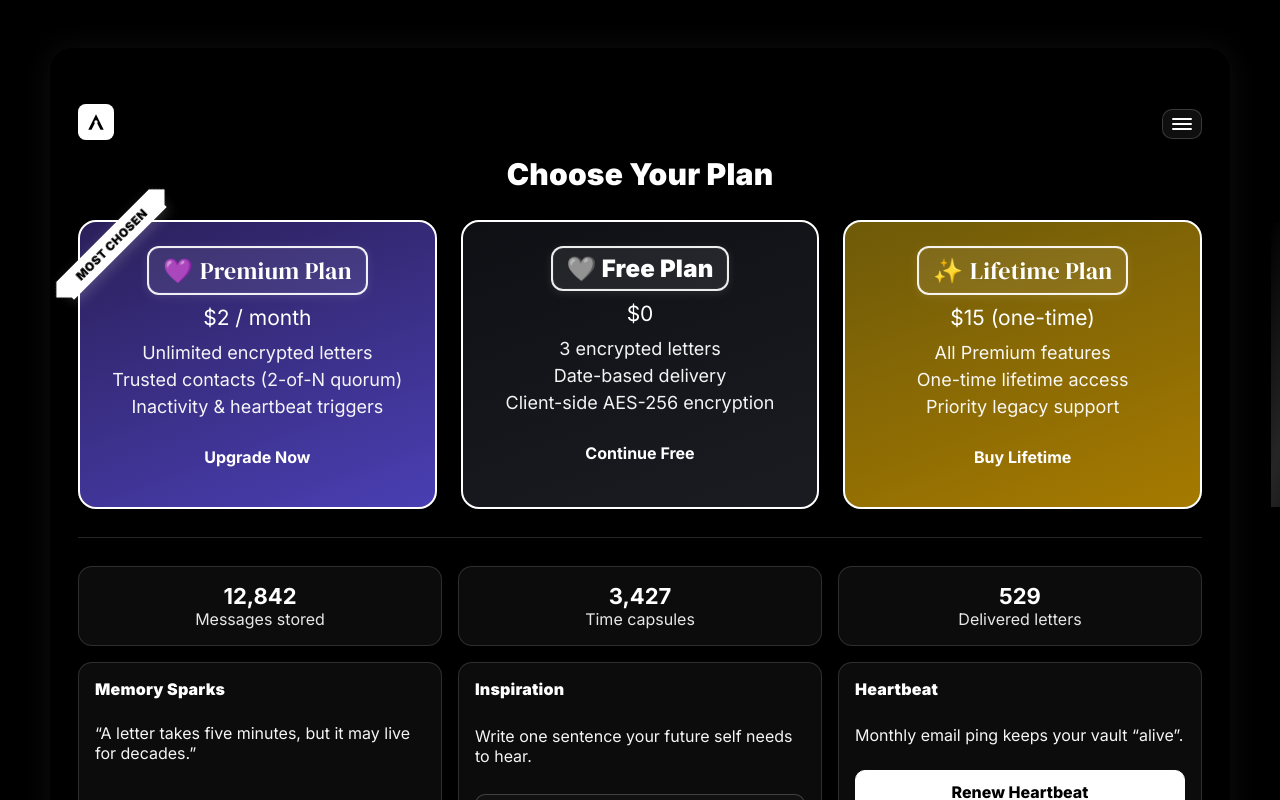
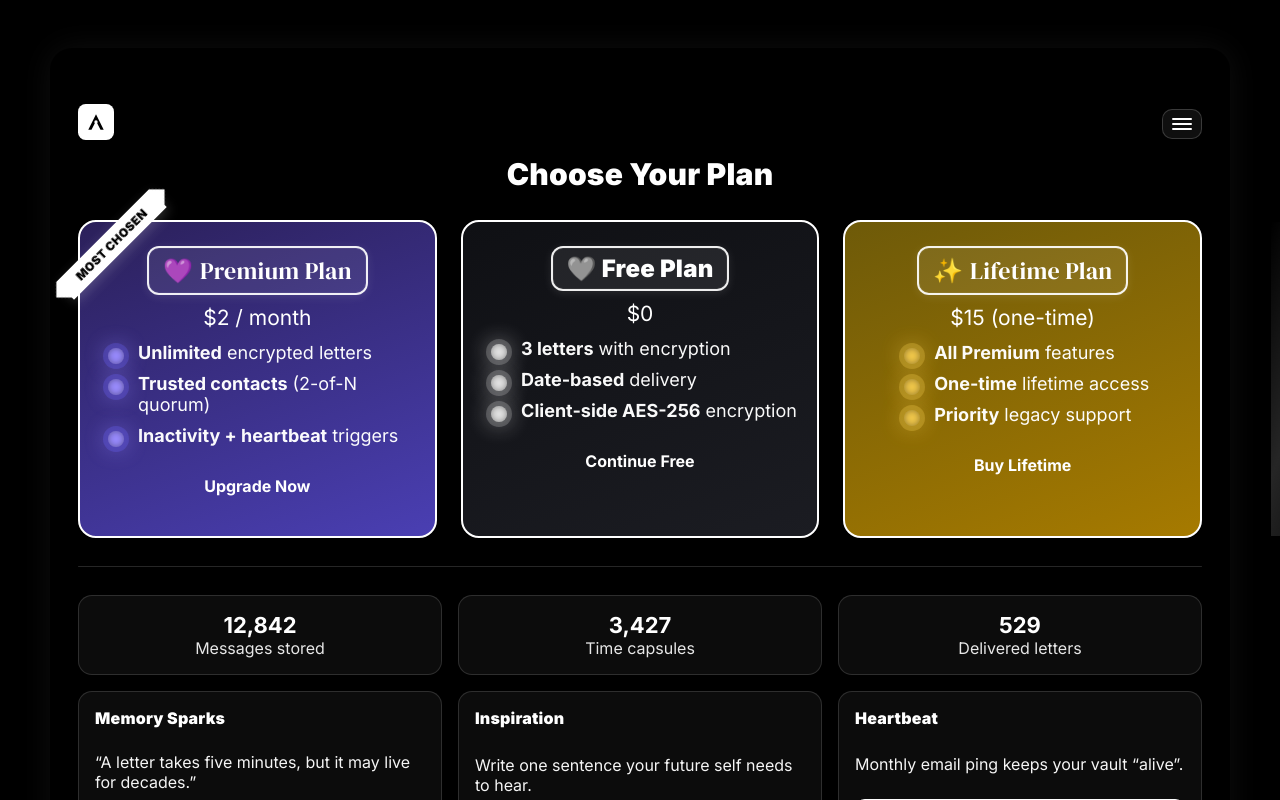
Before and after one commit to emirusmaximus/after-me-starter, a Next.js app: page /dashboard in a window 1280 px wide. Shown: the top 800 px of the page. Built offline with nearby package versions, Linux system fonts and the light colour scheme.

Commit message:
Update page.tsx

```diff
--- a/app/dashboard/page.tsx
+++ b/app/dashboard/page.tsx
@@ -18,7 +18,6 @@ export default function InverseDashboard() {
         {/* Topbar */}
         <div className="topbar">
           <Link href="/" className="brand" aria-label="After.Me — Home">
-            {/* Logo daha büyük */}
             <img src="/logo.svg" width={36} height={36} alt="After.Me" />
           </Link>
 
@@ -74,11 +73,14 @@ export default function InverseDashboard() {
               <span aria-hidden="true">💜 </span>Premium Plan
             </h2>
             <p className="price">$2 / month</p>
-            <ul>
-              <li>Unlimited encrypted letters</li>
-              <li>Trusted contacts (2-of-N quorum)</li>
-              <li>Inactivity &amp; heartbeat triggers</li>
+
+            {/* Çarpıcı simgeli özellik listesi */}
+            <ul className="features">
+              <li><b>Unlimited</b> encrypted letters</li>
+              <li><b>Trusted contacts</b> (2-of-N quorum)</li>
+              <li><b>Inactivity + heartbeat</b> triggers</li>
             </ul>
+
             <Link href="#" className="btn">Upgrade Now</Link>
           </div>
 
@@ -88,11 +90,13 @@ export default function InverseDashboard() {
               <span aria-hidden="true">🩶 </span>Free Plan
             </h2>
             <p className="price">$0</p>
-            <ul>
-              <li>3 encrypted letters</li>
-              <li>Date-based delivery</li>
-              <li>Client-side AES-256 encryption</li>
+
+            <ul className="features">
+              <li><b>3 letters</b> with encryption</li>
+              <li><b>Date-based</b> delivery</li>
+              <li><b>Client-side AES-256</b> encryption</li>
             </ul>
+
             <Link href="#" className="btn">Continue Free</Link>
           </div>
 
@@ -102,11 +106,13 @@ export default function InverseDashboard() {
               <span aria-hidden="true">✨ </span>Lifetime Plan
             </h2>
             <p className="price">$15 (one-time)</p>
-            <ul>
-              <li>All Premium features</li>
-              <li>One-time lifetime access</li>
-              <li>Priority legacy support</li>
+
+            <ul className="features">
+              <li><b>All Premium</b> features</li>
+              <li><b>One-time</b> lifetime access</li>
+              <li><b>Priority</b> legacy support</li>
             </ul>
+
             <Link href="#" className="btn">Buy Lifetime</Link>
           </div>
         </div>
@@ -232,10 +238,9 @@ export default function InverseDashboard() {
         .wrap{
           min-height:100vh; background:#000; color:#fff;
           display:flex; justify-content:center; align-items:flex-start;
-          padding:48px 24px; /* sayfaya yayıldı */
+          padding:48px 24px;
         }
 
-        /* DIŞ BEYAZ ÇİZGİ KALDIRILDI + ALAN GENİŞLETİLDİ */
         .outer{
           position:relative; background:#000; border:none; border-radius:22px;
           max-width:1180px; width:100%;
@@ -246,7 +251,6 @@ export default function InverseDashboard() {
         .topbar{ display:flex; justify-content:space-between; align-items:center; margin-bottom:12px; }
         .brand{ display:inline-flex; align-items:center; gap:10px; text-decoration:none; }
 
-        /* Hamburger + Menu */
         .menu-wrap{ position:relative }
         .hamburger{
           background:#0f0f0f; border:1px solid rgba(255,255,255,.18);
@@ -254,7 +258,6 @@ export default function InverseDashboard() {
         }
         .hamburger span{ width:20px; height:2px; background:#fff; border-radius:2px }
 
-        /* Menü tipografisi — tüm öğeler birebir aynı */
         .menu{
           position:absolute; top:44px; right:0; z-index:20;
           background:#0b0b0b; border:1px solid rgba(255,255,255,.18); border-radius:12px;
@@ -263,7 +266,7 @@ export default function InverseDashboard() {
           box-shadow:0 10px 26px rgba(255,255,255,.08);
         }
         .menu-item{
-          all: unset; /* reset */
+          all: unset;
           display:block; width:100%; height:44px; line-height:44px; text-align:center;
           padding:0 14px; border-radius:10px; cursor:pointer;
           color:#fff; font-weight:900; font-size:15px; letter-spacing:.2px;
@@ -272,14 +275,17 @@ export default function InverseDashboard() {
 
         .title{ font-size:30px; margin:10px 0 28px; font-weight:900; letter-spacing:.2px }
 
-        .plans{ display:grid; grid-template-columns:repeat(3,1fr); gap:24px } /* biraz ferahlık */
+        .plans{ display:grid; grid-template-columns:repeat(3,1fr); gap:24px }
 
         .card{
           position:relative; border:2px solid #fff; border-radius:18px;
           padding:24px 20px 28px;
           display:flex; flex-direction:column; align-items:center; text-align:center;
           transition:transform .2s ease, box-shadow .2s ease, border-color .2s, filter .2s;
-          overflow:visible; /* kurdela taşması için */
+          overflow:visible;
+          /* accent değişkeni */
+          --accent:#ffffff;
+          --accentGlow: rgba(255,255,255,.35);
         }
         .card:hover{ transform:translateY(-6px); box-shadow:0 10px 26px rgba(255,255,255,.12); border-color:#eaeaea; filter:saturate(1.04) }
 
@@ -287,7 +293,6 @@ export default function InverseDashboard() {
         .serif{ font-family: "DM Serif Display", serif; font-weight:400; }
         .sans{ font-family: Inter, system-ui, sans-serif; font-weight:900; }
 
-        /* PLAN BAŞLIĞI KUTUSU */
         .plan-title{
           display:inline-block;
           margin:0 0 10px;
@@ -301,8 +306,31 @@ export default function InverseDashboard() {
 
         .card h2{ font-size:24px }
         .price{ font-size:21px; margin:0 0 12px }
-        ul{ list-style:none; margin:0 0 18px; padding:0; display:grid; gap:6px }
-        li{ font-size:18px; opacity:.95 }
+
+        /* === Çarpıcı Özellik Listesi === */
+        ul.features{ list-style:none; margin:0 0 18px; padding:0; display:grid; gap:10px }
+        ul.features li{
+          position:relative; padding-left:38px; font-size:18px; opacity:.98;
+          text-align:left; /* kart ortalı ama maddeler soldan */
+        }
+        /* büyük, parlayan nokta */
+        ul.features li::before{
+          content:""; position:absolute; left:8px; top:6px;
+          width:16px; height:16px; border-radius:50%;
+          background: var(--accent);
+          box-shadow:
+            0 0 0 5px var(--accentGlow),
+            0 0 24px var(--accent),
+            inset 0 0 6px rgba(0,0,0,.4);
+          transition: transform .15s ease, box-shadow .2s ease;
+        }
+        .card:hover ul.features li::before{
+          transform:scale(1.08);
+          box-shadow:
+            0 0 0 6px var(--accentGlow),
+            0 0 28px var(--accent),
+            inset 0 0 7px rgba(0,0,0,.45);
+        }
 
         .btn{
           background:#fff; color:#000; text-decoration:none;
@@ -310,10 +338,22 @@ export default function InverseDashboard() {
         }
         .btn:hover{ filter:brightness(.92); transform:translateY(-1px) }
 
-        /* Zeminler */
-        .premium{ background: linear-gradient(160deg, #2b205a 0%, #4a3fb3 100%); }
-        .free{ background: linear-gradient(160deg, #0f1014 0%, #1b1c22 100%); }
-        .lifetime{ background: linear-gradient(160deg, #6e5a09 0%, #a67a00 100%); }
+        /* Zeminler + accent renkleri */
+        .premium{
+          background: linear-gradient(160deg, #2b205a 0%, #4a3fb3 100%);
+          --accent:#9b8dff;              /* parlak mor-mavi nokta */
+          --accentGlow: rgba(108, 99, 255, .28);
+        }
+        .free{
+          background: linear-gradient(160deg, #0f1014 0%, #1b1c22 100%);
+          --accent:#e8e8e8;              /* nötr beyaz nokta */
+          --accentGlow: rgba(255,255,255,.20);
+        }
+        .lifetime{
+          background: linear-gradient(160deg, #6e5a09 0%, #a67a00 100%);
+          --accent:#f2c94c;              /* altın nokta */
+          --accentGlow: rgba(242,201,76,.30);
+        }
         .lifetime:before{
           content:""; position:absolute; inset:0;
           background:linear-gradient(110deg, transparent 0%, rgba(255,255,255,.15) 20%, transparent 43%);
@@ -321,28 +361,18 @@ export default function InverseDashboard() {
         }
         @keyframes shimmer{ 0%{transform:translateX(-120%)} 60%{transform:translateX(120%)} 100%{transform:translateX(120%)} }
 
-        /* KURDELE (ribbon) — köşe ve hafif taşma */
+        /* KURDELE */
         .corner-ribbon{
-          position:absolute;
-          top:10px;
-          left:-34px;
-          z-index:3;
-          transform:rotate(-45deg);
-          pointer-events:none;
+          position:absolute; top:10px; left:-34px; z-index:3; transform:rotate(-45deg); pointer-events:none;
         }
         .corner-ribbon > span{
-          display:inline-block;
-          background:#ffffff; color:#000;
-          font-weight:900; text-transform:uppercase; letter-spacing:.35px;
-          font-size:12px;
-          padding:5px 18px;
-          box-shadow:0 4px 12px rgba(255,255,255,.18);
-          position:relative;
+          display:inline-block; background:#ffffff; color:#000;
+          font-weight:900; text-transform:uppercase; letter-spacing:.35px; font-size:12px;
+          padding:5px 18px; box-shadow:0 4px 12px rgba(255,255,255,.18); position:relative;
         }
         .corner-ribbon > span::before,
         .corner-ribbon > span::after{
-          content:"";
-          position:absolute; top:0; bottom:0; width:0; height:0;
+          content:""; position:absolute; top:0; bottom:0; width:0; height:0;
           border-top:11px solid transparent; border-bottom:11px solid transparent;
         }
         .corner-ribbon > span::before{ left:-11px; border-right:11px solid #ffffff; }
@@ -391,6 +421,7 @@ export default function InverseDashboard() {
           .wrap{ padding:28px 16px; }
           .outer{ padding:36px 16px 28px; max-width:100%; }
           .plans{ grid-template-columns:1fr; gap:16px }
+          ul.features li{ padding-left:34px }
           .kpis{ grid-template-columns:1fr }
           .tri{ grid-template-columns:1fr }
           .corner-ribbon{ left:-38px; top:8px; }
```
